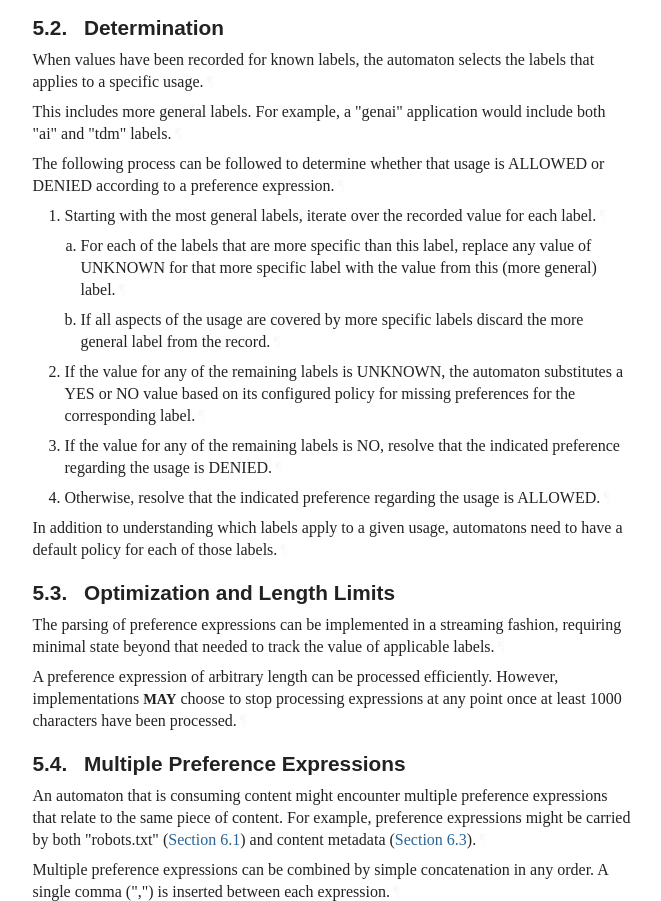
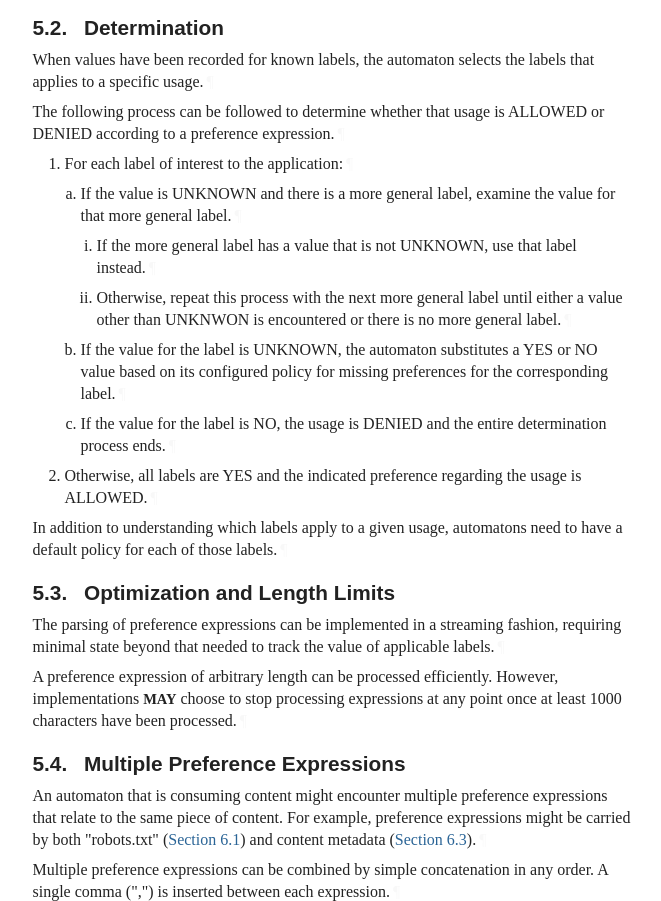
Before and after one commit to martinthomson/sup-ai, a plain HTML site: page draft-thomson-aipref-sup.html in a window 1280 px wide. Shown: the part 6389-7290 px from the top of the page, without its empty margins (92-753 px from the left). Drawn offline with Linux system fonts and the light colour scheme; a web font is replaced by a local one.

Commit message:
Script updating gh-pages from 7535103. [ci skip]

```diff
--- a/draft-thomson-aipref-sup.html
+++ b/draft-thomson-aipref-sup.html
@@ -1774,51 +1774,51 @@ that record is set to YES.<a href="#section-5.1-2.3.2.5.1" class="pilcrow">¶</a
 <p id="section-5.2-1">When values have been recorded
 for known labels,
 the automaton selects the labels that applies to a specific usage.<a href="#section-5.2-1" class="pilcrow">¶</a></p>
-<p id="section-5.2-2">This includes more general labels.
-For example, a "genai" application
-would include both "ai" and "tdm" labels.<a href="#section-5.2-2" class="pilcrow">¶</a></p>
-<p id="section-5.2-3">The following process can be followed to determine
+<p id="section-5.2-2">The following process can be followed to determine
 whether that usage is ALLOWED or DENIED
-according to a preference expression.<a href="#section-5.2-3" class="pilcrow">¶</a></p>
-<ol start="1" type="1" class="normal type-1" id="section-5.2-4">
-<li id="section-5.2-4.1">
-            <p id="section-5.2-4.1.1">Starting with the most general labels,
-iterate over the recorded value for each label.<a href="#section-5.2-4.1.1" class="pilcrow">¶</a></p>
-<ol start="1" type="a" class="normal type-a" id="section-5.2-4.1.2">
-<li id="section-5.2-4.1.2.1">
-                <p id="section-5.2-4.1.2.1.1">For each of the labels
-that are more specific than this label,
-replace any value of UNKNOWN for that more specific label
-with the value from this (more general) label.<a href="#section-5.2-4.1.2.1.1" class="pilcrow">¶</a></p>
-</li>
-              <li id="section-5.2-4.1.2.2">
-                <p id="section-5.2-4.1.2.2.1">If all aspects of the usage
-are covered by more specific labels
-discard the more general label from the record.<a href="#section-5.2-4.1.2.2.1" class="pilcrow">¶</a></p>
-</li>
-            </ol>
-</li>
-          <li id="section-5.2-4.2">
-            <p id="section-5.2-4.2.1">If the value for any of the remaining labels is UNKNOWN,
+according to a preference expression.<a href="#section-5.2-2" class="pilcrow">¶</a></p>
+<ol start="1" type="1" class="normal type-1" id="section-5.2-3">
+<li id="section-5.2-3.1">
+            <p id="section-5.2-3.1.1">For each label of interest to the application:<a href="#section-5.2-3.1.1" class="pilcrow">¶</a></p>
+<ol start="1" type="a" class="normal type-a" id="section-5.2-3.1.2">
+<li id="section-5.2-3.1.2.1">
+                <p id="section-5.2-3.1.2.1.1">If the value is UNKNOWN
+and there is a more general label,
+examine the value for that more general label.<a href="#section-5.2-3.1.2.1.1" class="pilcrow">¶</a></p>
+<ol start="1" type="i" class="normal type-i" id="section-5.2-3.1.2.1.2">
+<li id="section-5.2-3.1.2.1.2.1">
+                    <p id="section-5.2-3.1.2.1.2.1.1">If the more general label has a value that is not UNKNOWN,
+use that label instead.<a href="#section-5.2-3.1.2.1.2.1.1" class="pilcrow">¶</a></p>
+</li>
+                  <li id="section-5.2-3.1.2.1.2.2">
+                    <p id="section-5.2-3.1.2.1.2.2.1">Otherwise, repeat this process with the next more general label
+until either a value other than UNKNWON is encountered
+or there is no more general label.<a href="#section-5.2-3.1.2.1.2.2.1" class="pilcrow">¶</a></p>
+</li>
+                </ol>
+</li>
+              <li id="section-5.2-3.1.2.2">
+                <p id="section-5.2-3.1.2.2.1">If the value for the label is UNKNOWN,
 the automaton substitutes a YES or NO value
 based on its configured policy for missing preferences
-for the corresponding label.<a href="#section-5.2-4.2.1" class="pilcrow">¶</a></p>
-</li>
-          <li id="section-5.2-4.3">
-            <p id="section-5.2-4.3.1">If the value for any of the remaining labels is NO,
-resolve that the indicated preference
-regarding the usage
-is DENIED.<a href="#section-5.2-4.3.1" class="pilcrow">¶</a></p>
-</li>
-          <li id="section-5.2-4.4">
-            <p id="section-5.2-4.4.1">Otherwise, resolve that the indicated preference
-regarding the usage
-is ALLOWED.<a href="#section-5.2-4.4.1" class="pilcrow">¶</a></p>
+for the corresponding label.<a href="#section-5.2-3.1.2.2.1" class="pilcrow">¶</a></p>
+</li>
+              <li id="section-5.2-3.1.2.3">
+                <p id="section-5.2-3.1.2.3.1">If the value for the label is NO,
+the usage is DENIED
+and the entire determination process ends.<a href="#section-5.2-3.1.2.3.1" class="pilcrow">¶</a></p>
+</li>
+            </ol>
+</li>
+          <li id="section-5.2-3.2">
+            <p id="section-5.2-3.2.1">Otherwise, all labels are YES
+and the indicated preference regarding the usage
+is ALLOWED.<a href="#section-5.2-3.2.1" class="pilcrow">¶</a></p>
 </li>
         </ol>
-<p id="section-5.2-5">In addition to understanding which labels apply to a given usage,
+<p id="section-5.2-4">In addition to understanding which labels apply to a given usage,
 automatons need to have a default policy
-for each of those labels.<a href="#section-5.2-5" class="pilcrow">¶</a></p>
+for each of those labels.<a href="#section-5.2-4" class="pilcrow">¶</a></p>
 </section>
 </div>
 <div id="optimization-and-length-limits">
```
Also changed, not shown: draft-thomson-aipref-sup.txt.
